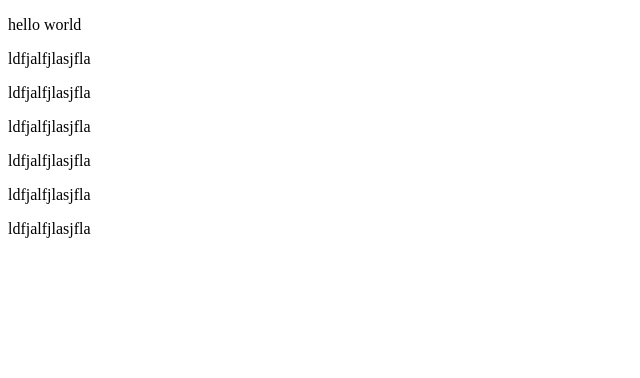
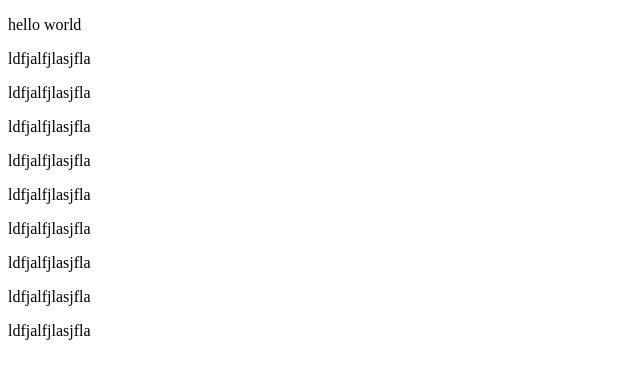
Before and after one commit to happyj4/git-test, a plain HTML site: page index.html in a window 1280 px wide. Shown: the whole page, without its empty margins (0-640 px from the left). Drawn offline with Linux system fonts and the light colour scheme.

Commit message:
new featut

```diff
--- a/index.html
+++ b/index.html
@@ -16,6 +16,9 @@
     <p>ldfjalfjlasjfla</p>
     <p>ldfjalfjlasjfla</p>
     <p>ldfjalfjlasjfla</p>
+    <p>ldfjalfjlasjfla</p>
+    <p>ldfjalfjlasjfla</p>
+    <p>ldfjalfjlasjfla</p>
 
 </body>
 </html>
```
